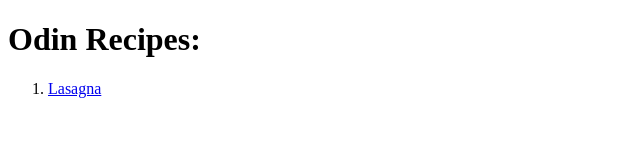
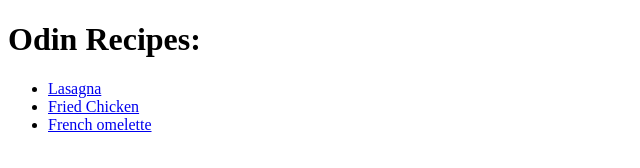
Before and after one commit to Hossam-Allam/odin-recipes, a plain HTML site: page index.html in a window 1280 px wide. Shown: the whole page, without its empty margins (0-640 px from the left). Drawn offline with Linux system fonts and the light colour scheme.

Commit message:
Added links for chicken, omelette

```diff
--- a/index.html
+++ b/index.html
@@ -9,10 +9,11 @@
 
 <body>
     <h1>Odin Recipes:</h1>
-    <ol>
-        <li><a href="./recipes/lasagna.html">Lasagna</a></li>
-
-    </ol>
+    <ul>
+        <li><a href="./recipes/lasagna.html" target="_blank">Lasagna</a></li>
+        <li><a href="./recipes/Fried-chicken.html" target="_blank">Fried Chicken</a></li>
+        <li><a href="./recipes/omlette.html" target="_blank">French omelette</a></li>
+    </ul>
 
 </body>
 
```
